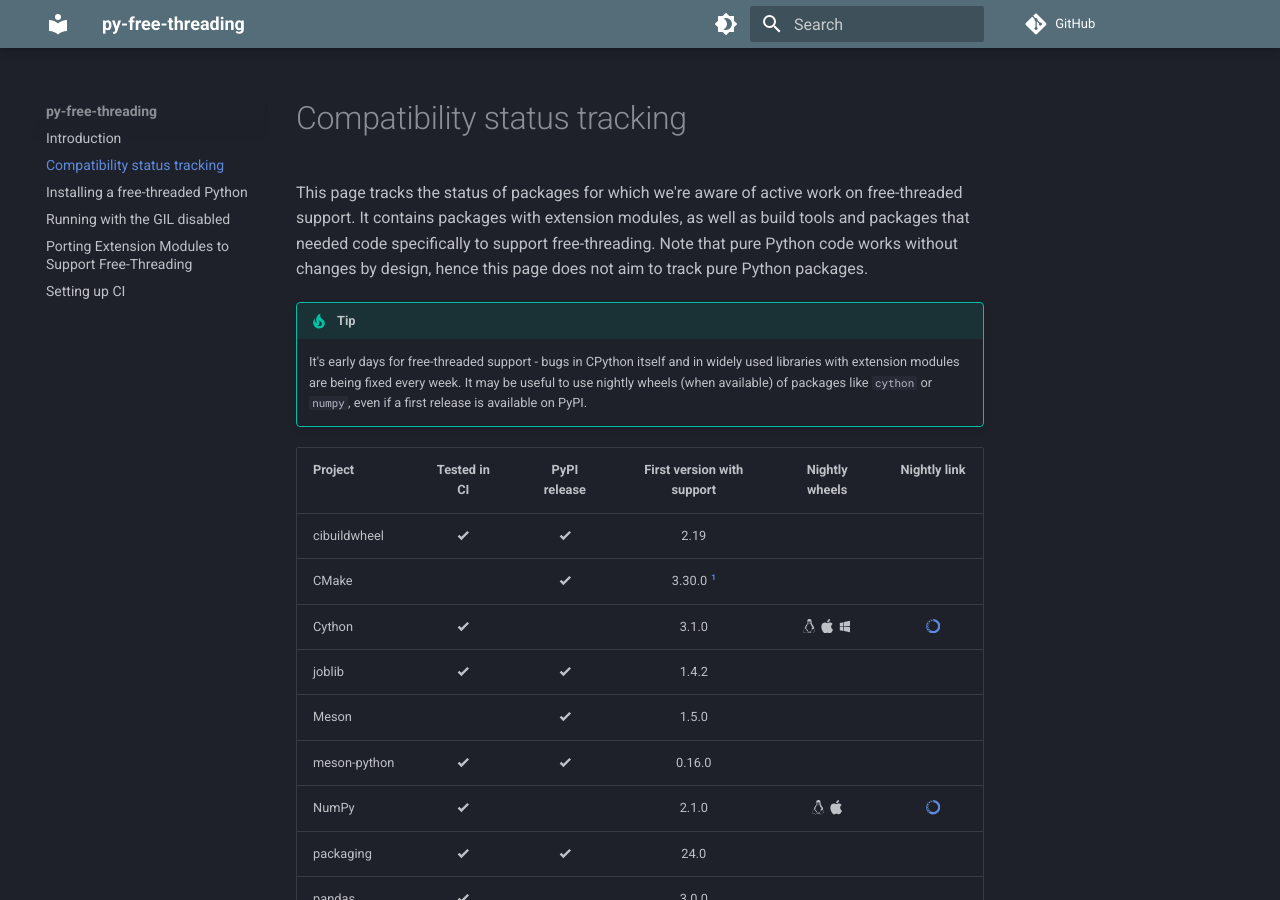
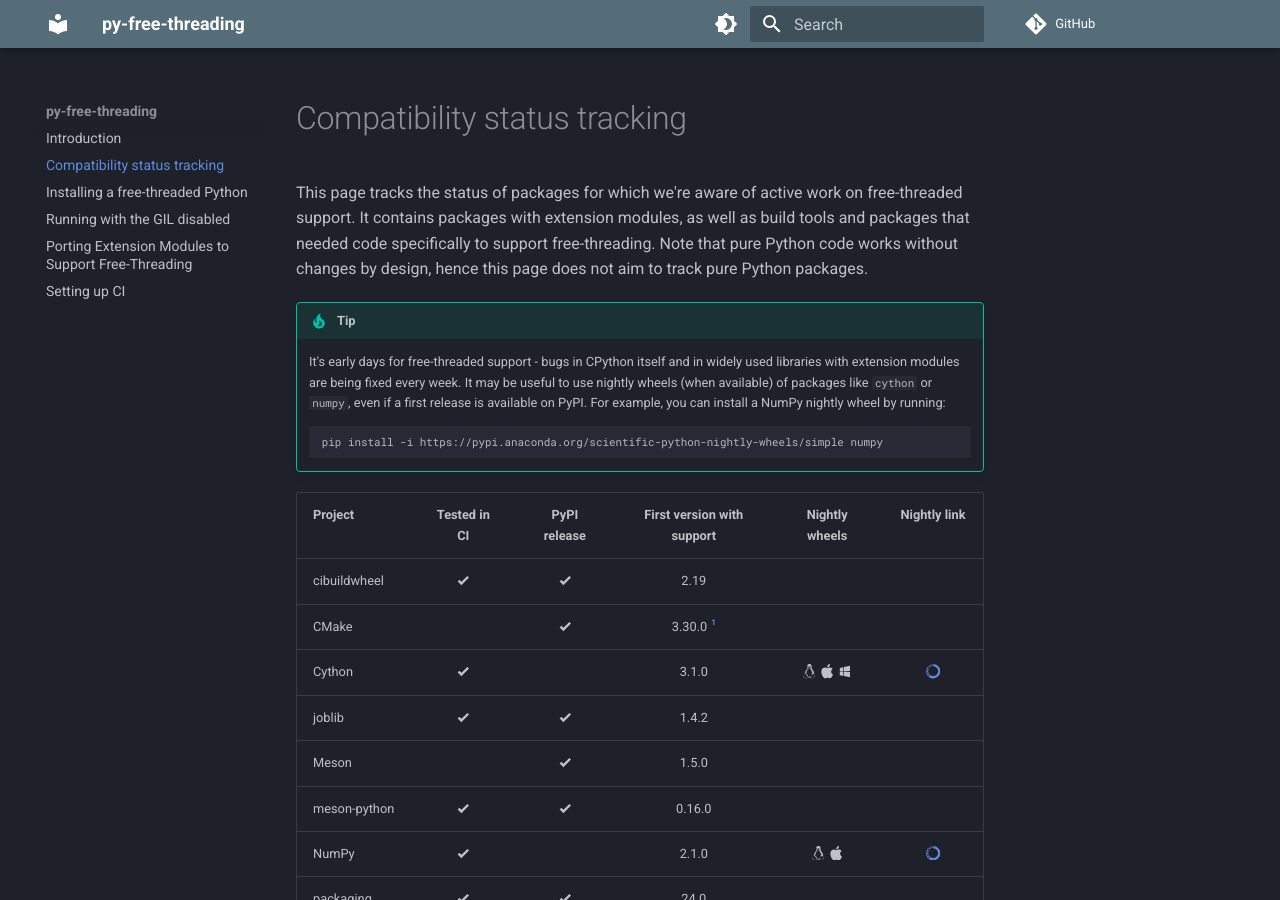
Before and after one commit to Quansight-Labs/free-threaded-compatibility, an MkDocs documentation site: the page built from docs/tracking.md, in a window 1280 px wide and 900 px high. Built offline with MkDocs 1.6.1 and Material for MkDocs 9.7.7, drawn with Linux system fonts in a browser that asks for light colours; comment, search, counter and statistics services are not loaded.

Commit message:
Add `pip install -i` example in tracking page (#36)
* Add `pip install -i` example in tracking page

A lot of people will be visiting the website just to view this list.
Provide an example of how to install nightlies so that they don't
have to search around.

* Update docs/tracking.md

Co-authored-by: Nathan Goldbaum <nathan.goldbaum@gmail.com>

---------

Co-authored-by: Nathan Goldbaum <nathan.goldbaum@gmail.com>

````diff
--- a/docs/tracking.md
+++ b/docs/tracking.md
@@ -12,6 +12,11 @@
     widely used libraries with extension modules are being fixed every week.
     It may be useful to use nightly wheels (when available) of packages
     like `cython` or `numpy`, even if a first release is available on PyPI.
+    For example, you can install a NumPy nightly wheel by running:
+
+    ```
+    pip install -i https://pypi.anaconda.org/scientific-python-nightly-wheels/simple numpy
+    ```
 
 
 <!-- keep alphabetically ordered -->
````
